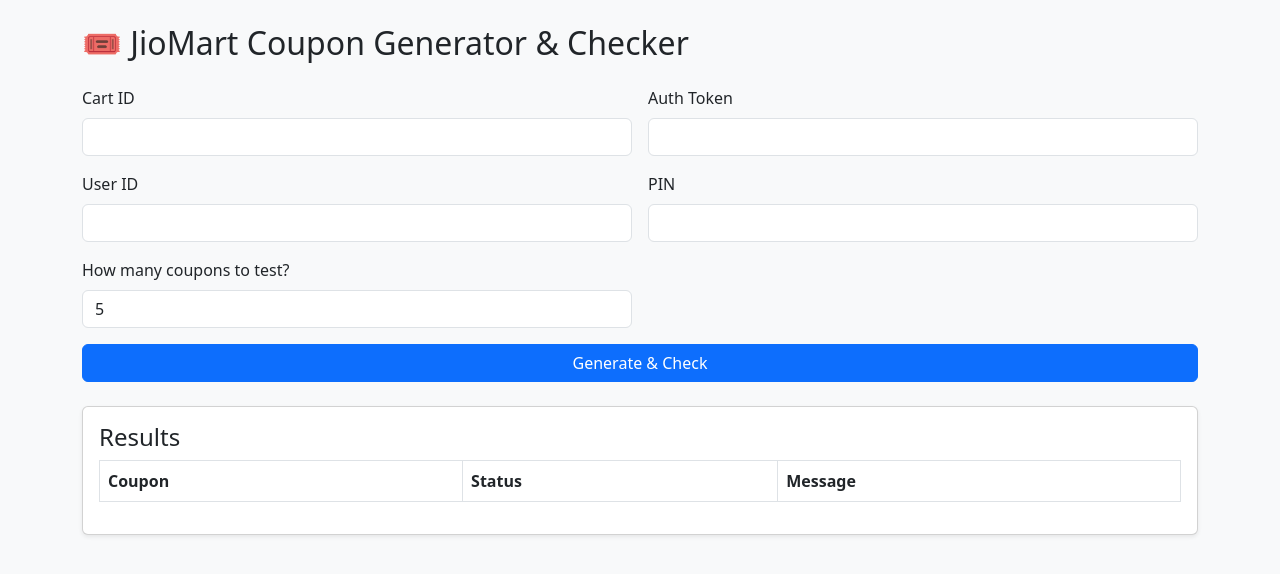
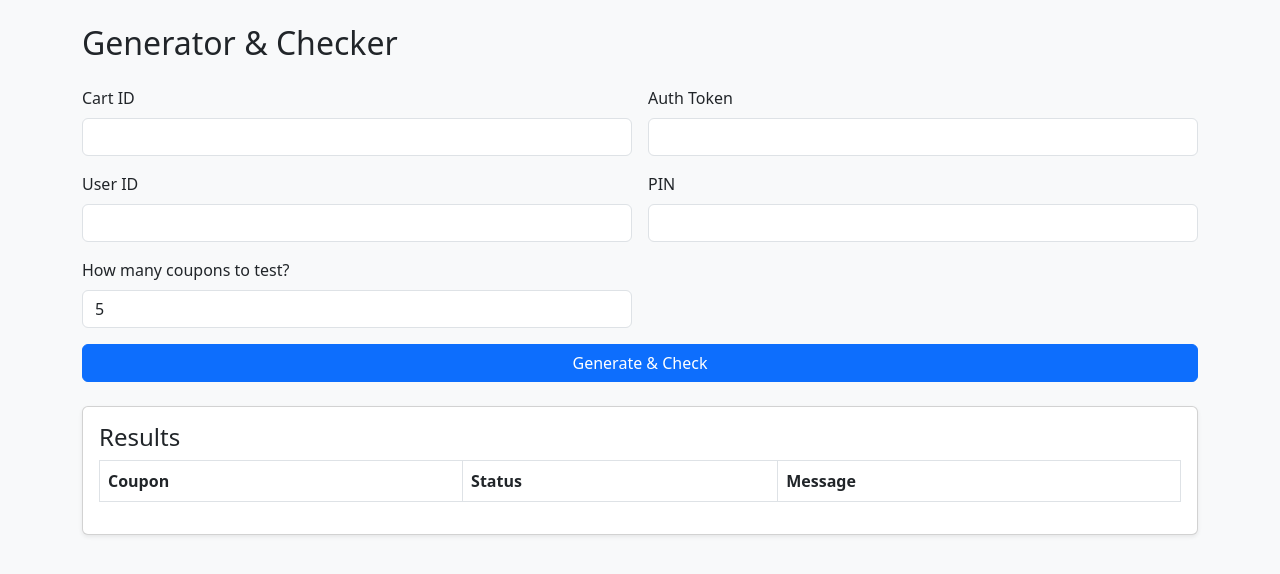
Before and after one commit to vansharma1/jiomart-coupon-checker, a website: page public/index.html in a window 1280 px wide. Drawn offline with nearby package versions, Linux system fonts and the light colour scheme.

Commit message:
Update header text in index.html

```diff
--- a/public/index.html
+++ b/public/index.html
@@ -8,7 +8,7 @@
 </head>
 <body class="p-4 bg-light">
   <div class="container">
-    <h2 class="mb-4">🎟️ JioMart Coupon Generator & Checker</h2>
+    <h2 class="mb-4">Generator & Checker</h2>
 
     <!-- User Inputs -->
     <form id="configForm" class="row g-3 mb-4">
```
